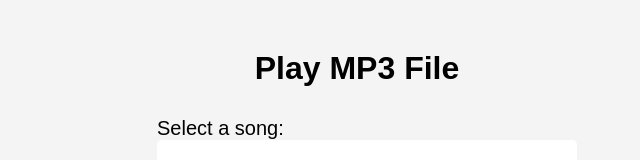
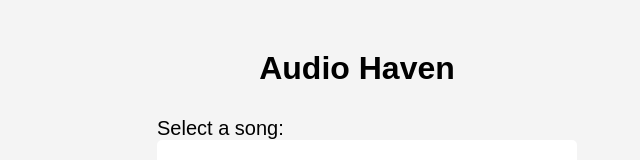
Before and after one commit to RealMeowzers/audiohaven, a plain HTML site: page index.html in a window 1280 px wide. Shown: the top 160 px of the page, without its empty margins (283-923 px from the left). Drawn offline with Linux system fonts and the light colour scheme.

Commit message:
Update index.html

```diff
--- a/index.html
+++ b/index.html
@@ -31,7 +31,7 @@
     </style>
   </head>
   <body>
-    <h1>Play MP3 File</h1>
+    <h1>Audio Haven</h1>
     <div style="max-width: 400px; margin: 0 auto;">
       <label for="lst">Select a song:</label>
       <input id="lst" list="songs" type="text">
```
